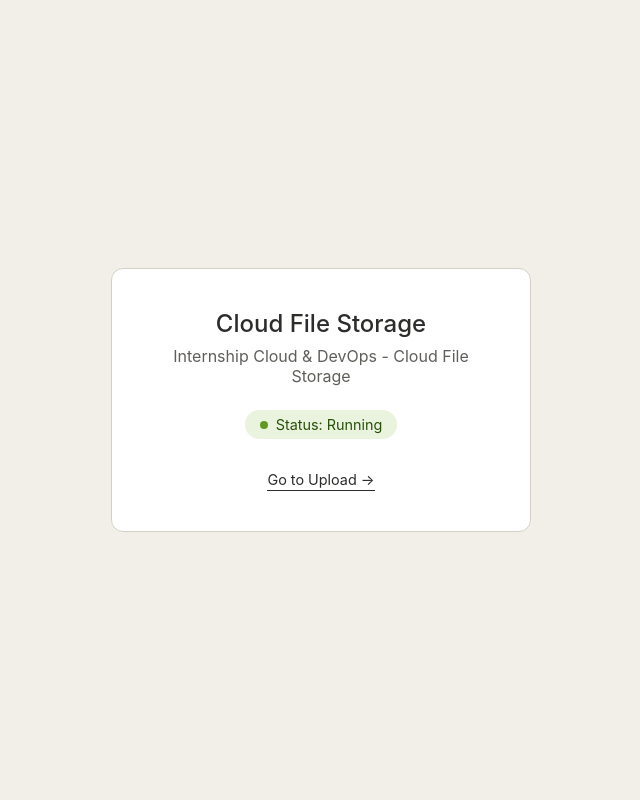
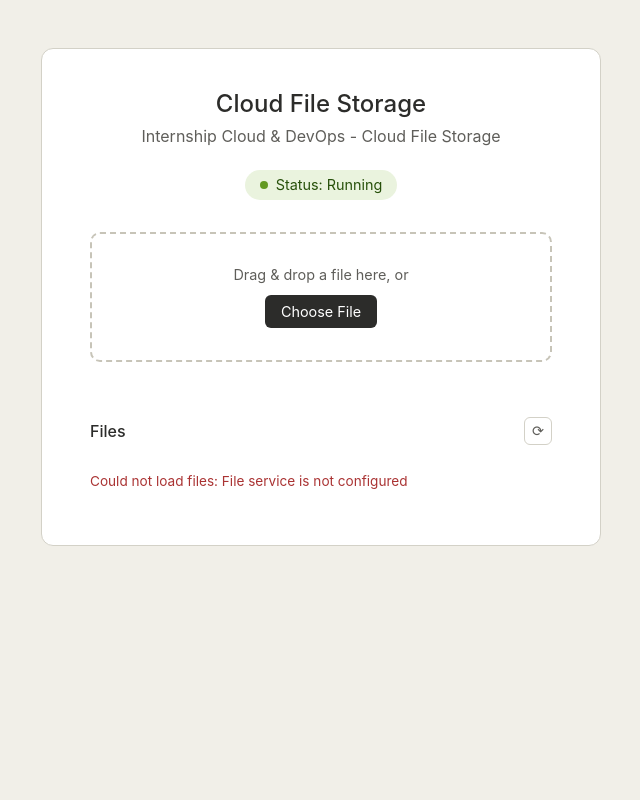
Before and after one commit to axgtechinvent/axgtechinvent-internship-2026, a Flask app: page / in a window 1280 px wide. Shown: the whole page, without its empty margins (319-959 px from the left). Run offline with Flask 3, Linux system fonts and the light colour scheme.

Commit message:
Add file list, download, and drag-and-drop upload UI

```diff
--- a/app/routes/files.py
+++ b/app/routes/files.py
@@ -2,7 +2,7 @@
 
 import logging
 
-from flask import Blueprint, current_app, jsonify, send_file
+from flask import Blueprint, current_app, jsonify, send_file, request
 from botocore.exceptions import ClientError
 
 from app.services.s3_service import list_files, download_file
@@ -26,14 +26,16 @@
     return jsonify({"files": files, "count": len(files)}), 200
 
 
-@files_bp.route("/files/<path:filename>", methods=["GET"])
-def get_file(filename):
+@files_bp.route("/download", methods=["GET"])
+def download():
     bucket_name = current_app.config["S3_BUCKET_NAME"]
     if not bucket_name:
         logger.error("S3_BUCKET_NAME is not configured")
         return jsonify({"error": "File service is not configured"}), 500
 
-    object_key = f"uploads/{filename}" if not filename.startswith("uploads/") else filename
+    object_key = request.args.get("key")
+    if not object_key:
+        return jsonify({"error": "Missing 'key' query parameter"}), 400
 
     try:
         body, content_type, download_name = download_file(current_app.s3_client, bucket_name, object_key)
--- a/app/routes/main.py
+++ b/app/routes/main.py
@@ -22,7 +22,3 @@
         "app_name": current_app.config["APP_NAME"],
         "environment": current_app.config.get("ENVIRONMENT", "development"),
     }), 200
-
-@main_bp.route("/upload-page")
-def upload_page():
-    return render_template("upload.html", app_name=current_app.config["APP_NAME"])
--- a/app/static/css/style.css
+++ b/app/static/css/style.css
@@ -10,8 +10,9 @@
     color: #2c2c2a;
     min-height: 100vh;
     display: flex;
-    align-items: center;
+    align-items: flex-start;
     justify-content: center;
+    padding: 3rem 1rem;
 }
 
 .card {
@@ -20,7 +21,8 @@
     border-radius: 12px;
     padding: 2.5rem 3rem;
     text-align: center;
-    max-width: 420px;
+    max-width: 560px;
+    width: 100%;
 }
 
 h1 {
@@ -43,7 +45,7 @@
     padding: 0.4rem 0.9rem;
     border-radius: 999px;
     font-size: 0.9rem;
-    margin-bottom: 0.5rem;
+    margin-bottom: 2rem;
 }
 
 .status-dot {
@@ -52,58 +54,138 @@
     border-radius: 50%;
     background: #639922;
 }
-form {
-    margin-top: 1.5rem;
-    display: flex;
-    flex-direction: column;
-    gap: 0.75rem;
+
+/* Drop zone */
+.drop-zone {
+    border: 2px dashed #c7c4b8;
+    border-radius: 10px;
+    padding: 2rem 1rem;
+    transition: all 0.15s ease;
+    margin-bottom: 0.75rem;
 }
 
-input[type="file"] {
+.drop-zone.drag-active {
+    border-color: #639922;
+    background: #f5f9ee;
+}
+
+.drop-zone p {
+    color: #5f5e5a;
+    font-size: 0.9rem;
+    margin-bottom: 0.75rem;
+}
+
+.upload-btn {
+    display: inline-block;
+    background: #2c2c2a;
+    color: white;
+    padding: 0.5rem 1rem;
+    border-radius: 6px;
+    cursor: pointer;
     font-size: 0.9rem;
 }
 
-button {
-    background: #2c2c2a;
-    color: white;
-    border: none;
-    padding: 0.6rem 1rem;
-    border-radius: 6px;
-    cursor: pointer;
-    font-size: 0.95rem;
-}
-
-button:hover {
+.upload-btn:hover {
     background: #45443f;
 }
 
-#result {
-    margin-top: 1.2rem;
-    font-size: 0.9rem;
-    word-break: break-word;
+#upload-status {
+    min-height: 1.2rem;
+    font-size: 0.85rem;
+    margin-bottom: 1.5rem;
 }
 
-.status-success {
-    color: #27500a;
+.status-success { color: #27500a; }
+.status-error { color: #a33; }
+
+/* Files section */
+.files-section {
+    text-align: left;
 }
 
-.status-error {
+.files-header {
+    display: flex;
+    align-items: center;
+    justify-content: space-between;
+    margin-bottom: 0.75rem;
+}
+
+.files-header h2 {
+    font-size: 1rem;
+    font-weight: 500;
+    color: #2c2c2a;
+}
+
+#refresh-btn {
+    background: none;
+    border: 1px solid #d3d1c7;
+    border-radius: 6px;
+    width: 28px;
+    height: 28px;
+    cursor: pointer;
+    font-size: 0.9rem;
+    color: #5f5e5a;
+}
+
+#refresh-btn:hover {
+    border-color: #639922;
+    color: #639922;
+}
+
+.file-row {
+    display: flex;
+    align-items: center;
+    justify-content: space-between;
+    padding: 0.65rem 0;
+    border-bottom: 1px solid #ece9df;
+}
+
+.file-row:last-child {
+    border-bottom: none;
+}
+
+.file-info {
+    display: flex;
+    flex-direction: column;
+    gap: 2px;
+    overflow: hidden;
+}
+
+.file-name {
+    font-size: 0.9rem;
+    white-space: nowrap;
+    overflow: hidden;
+    text-overflow: ellipsis;
+    max-width: 320px;
+}
+
+.file-meta {
+    font-size: 0.75rem;
+    color: #8a8880;
+}
+
+.download-btn {
+    flex-shrink: 0;
+    margin-left: 1rem;
+    font-size: 0.8rem;
+    color: #2c2c2a;
+    text-decoration: none;
+    border: 1px solid #d3d1c7;
+    padding: 0.3rem 0.7rem;
+    border-radius: 6px;
+}
+
+.download-btn:hover {
+    border-color: #639922;
+    color: #639922;
+}
+
+.empty-state {
+    color: #8a8880;
+    font-size: 0.85rem;
+    padding: 1rem 0;
+}
+
+.empty-state.error {
     color: #a33;
 }
-
-.upload-link {
-    display: block;
-    width: fit-content;
-    margin: 1.2rem auto 0;
-    margin-top: 1.5rem;
-    color: #2c2c2a;
-    text-decoration: none;
-    font-size: 0.9rem;
-    border-bottom: 1px solid #2c2c2a;
-    padding-bottom: 2px;
-}
-
-.upload-link:hover {
-    color: #639922;
-    border-color: #639922;
-}
--- a/app/templates/index.html
+++ b/app/templates/index.html
@@ -14,7 +14,132 @@
             <span class="status-dot"></span>
             <span>Status: {{ status }}</span>
         </div>
-        <a href="/upload-page" class="upload-link">Go to Upload →</a>
+
+        <div id="drop-zone" class="drop-zone">
+            <p>Drag & drop a file here, or</p>
+            <label for="file-input" class="upload-btn">Choose File</label>
+            <input type="file" id="file-input" hidden>
+        </div>
+
+        <div id="upload-status"></div>
+
+        <div class="files-section">
+            <div class="files-header">
+                <h2>Files</h2>
+                <button id="refresh-btn" title="Refresh list">⟳</button>
+            </div>
+            <div id="files-list">
+                <p class="empty-state">Loading files...</p>
+            </div>
+        </div>
     </main>
+
+    <script>
+        const dropZone = document.getElementById("drop-zone");
+        const fileInput = document.getElementById("file-input");
+        const uploadStatus = document.getElementById("upload-status");
+        const filesList = document.getElementById("files-list");
+        const refreshBtn = document.getElementById("refresh-btn");
+
+        function formatSize(bytes) {
+            if (bytes < 1024) return bytes + " B";
+            if (bytes < 1024 * 1024) return (bytes / 1024).toFixed(1) + " KB";
+            return (bytes / (1024 * 1024)).toFixed(1) + " MB";
+        }
+
+        function formatDate(iso) {
+            const d = new Date(iso);
+            return d.toLocaleString();
+        }
+
+        async function loadFiles() {
+            filesList.innerHTML = `<p class="empty-state">Loading files...</p>`;
+            try {
+                const res = await fetch("/files");
+                const data = await res.json();
+
+                if (!res.ok) {
+                    filesList.innerHTML = `<p class="empty-state error">Could not load files: ${data.error}</p>`;
+                    return;
+                }
+
+                if (data.files.length === 0) {
+                    filesList.innerHTML = `<p class="empty-state">No files uploaded yet.</p>`;
+                    return;
+                }
+
+                filesList.innerHTML = "";
+                data.files.forEach(file => {
+                    const row = document.createElement("div");
+                    row.className = "file-row";
+                    row.innerHTML = `
+                        <div class="file-info">
+                            <span class="file-name">${file.filename}</span>
+                            <span class="file-meta">${formatSize(file.size)} · ${formatDate(file.last_modified)}</span>
+                        </div>
+                        <a class="download-btn" href="/download?key=${encodeURIComponent(file.key)}">Download</a>
+                    `;
+                    filesList.appendChild(row);
+                });
+            } catch (err) {
+                filesList.innerHTML = `<p class="empty-state error">Could not reach server.</p>`;
+            }
+        }
+
+        async function uploadFile(file) {
+            const formData = new FormData();
+            formData.append("file", file);
+
+            uploadStatus.textContent = `Uploading ${file.name}...`;
+            uploadStatus.className = "";
+
+            try {
+                const res = await fetch("/upload", { method: "POST", body: formData });
+                const data = await res.json();
+
+                if (res.ok) {
+                    uploadStatus.textContent = `Uploaded: ${file.name}`;
+                    uploadStatus.className = "status-success";
+                    loadFiles();
+                } else {
+                    uploadStatus.textContent = `Error: ${data.error}`;
+                    uploadStatus.className = "status-error";
+                }
+            } catch (err) {
+                uploadStatus.textContent = "Upload failed: could not reach server";
+                uploadStatus.className = "status-error";
+            }
+        }
+
+        // Manual file picker
+        fileInput.addEventListener("change", () => {
+            if (fileInput.files.length) uploadFile(fileInput.files[0]);
+        });
+
+        // Drag & drop
+        ["dragenter", "dragover"].forEach(evt =>
+            dropZone.addEventListener(evt, (e) => {
+                e.preventDefault();
+                dropZone.classList.add("drag-active");
+            })
+        );
+
+        ["dragleave", "drop"].forEach(evt =>
+            dropZone.addEventListener(evt, (e) => {
+                e.preventDefault();
+                dropZone.classList.remove("drag-active");
+            })
+        );
+
+        dropZone.addEventListener("drop", (e) => {
+            const file = e.dataTransfer.files[0];
+            if (file) uploadFile(file);
+        });
+
+        refreshBtn.addEventListener("click", loadFiles);
+
+        // Initial load
+        loadFiles();
+    </script>
 </body>
 </html>
```
Also changed, not shown: app/templates/upload.html (deleted, +0 -59 lines).
